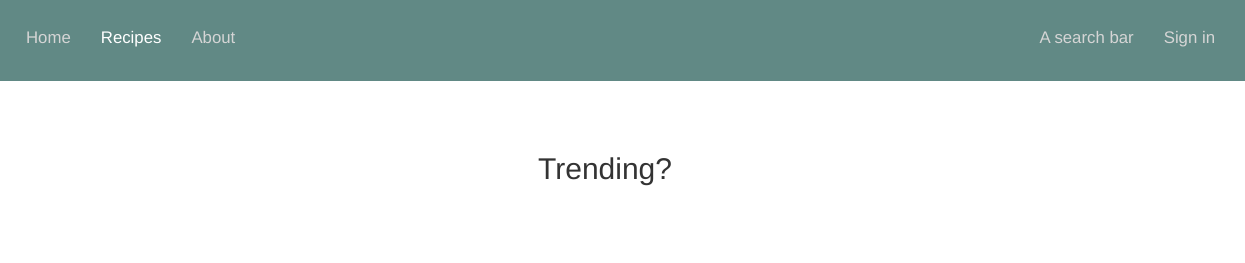
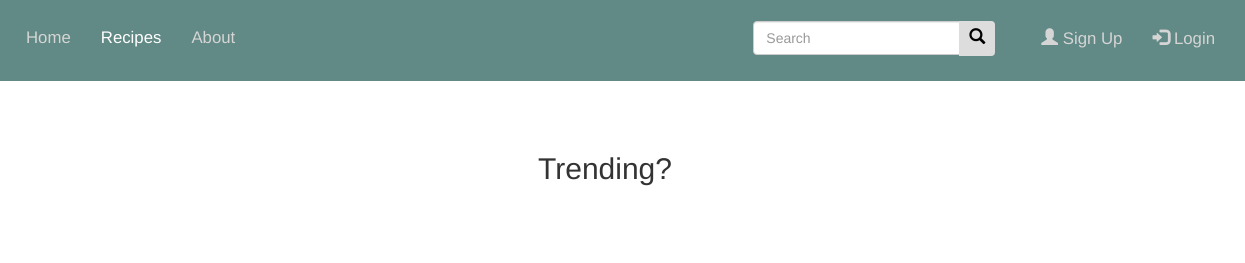
Before and after one commit to fj16315/web-tech, a website: page site/public/recipes.html in a window 1280 px wide. Shown: the top 263 px of the page, 35-1280 px from the left. Drawn offline with nearby package versions, Linux system fonts and the light colour scheme.

Commit message:
Fixed navbar in all documents

```diff
--- a/site/public/recipes.html
+++ b/site/public/recipes.html
@@ -29,12 +29,23 @@ lang="en-GB" xml:lang="en-GB">
           <li><a href="about.html">About</a></li>
         </ul>
         <ul class="nav navbar-nav navbar-right">
-          <li><a href="#">A search bar</a></li>
-          <li><a href="/login.html">Sign in</a></li>
+          <form class="navbar-form navbar-left" action="/action_page.php">
+            <div class="input-group" id="searchBar">
+              <input type="text" class="form-control" placeholder="Search"/>
+              <div class="input-group-btn">
+                <button class="btn btn-default" type="submit" id="searchButton">
+                  <i class="glyphicon glyphicon-search"></i>
+                </button>
+              </div>
+            </div>
+          </form>
+          <li><a href="signup.html"><span class="glyphicon glyphicon-user"></span> Sign Up</a></li>
+          <li><a href="login.html"><span class="glyphicon glyphicon-log-in"></span> Login</a></li>
         </ul>
       </div>
     </div>
   </nav>
+
 
   <div class ="container text-center">
     <h2>Trending?</h2>
```
Also changed, not shown: site/public/about.html (+12 -2 lines), site/public/index.html (+1 -1 lines).
